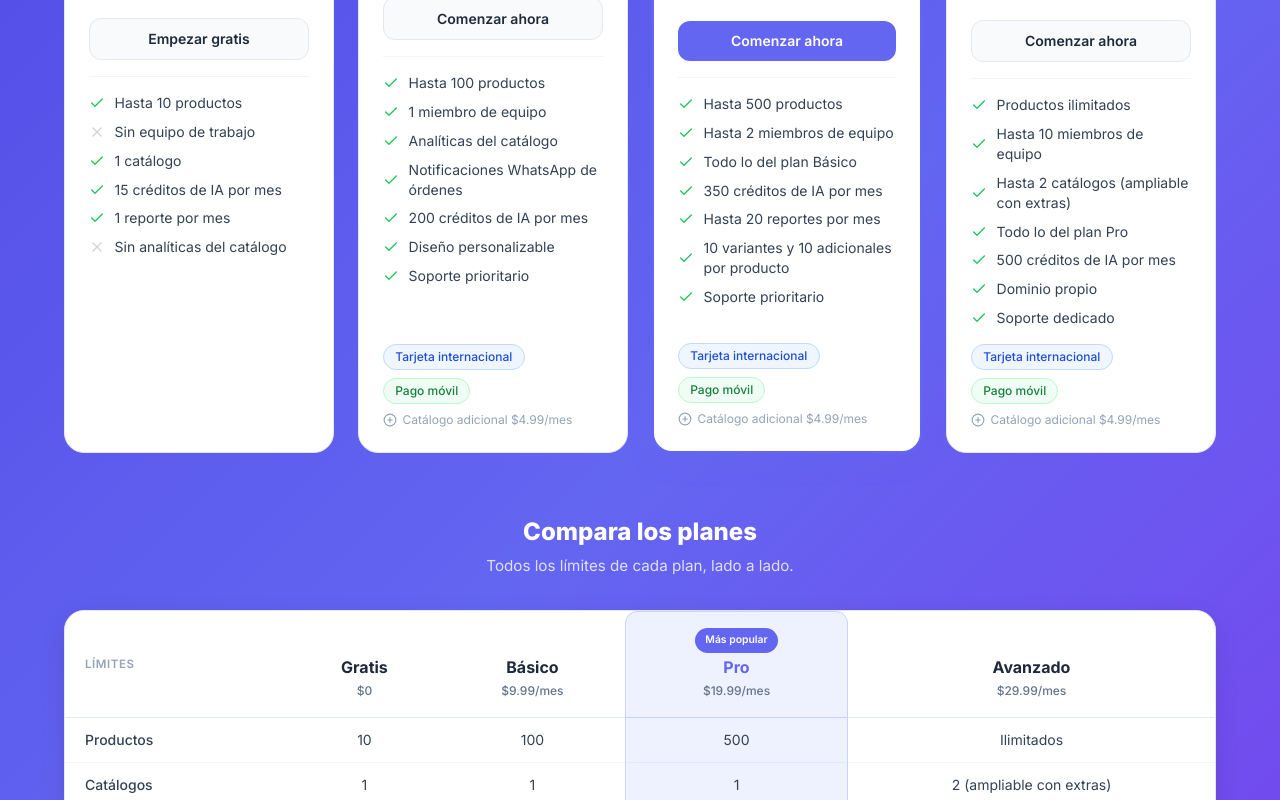
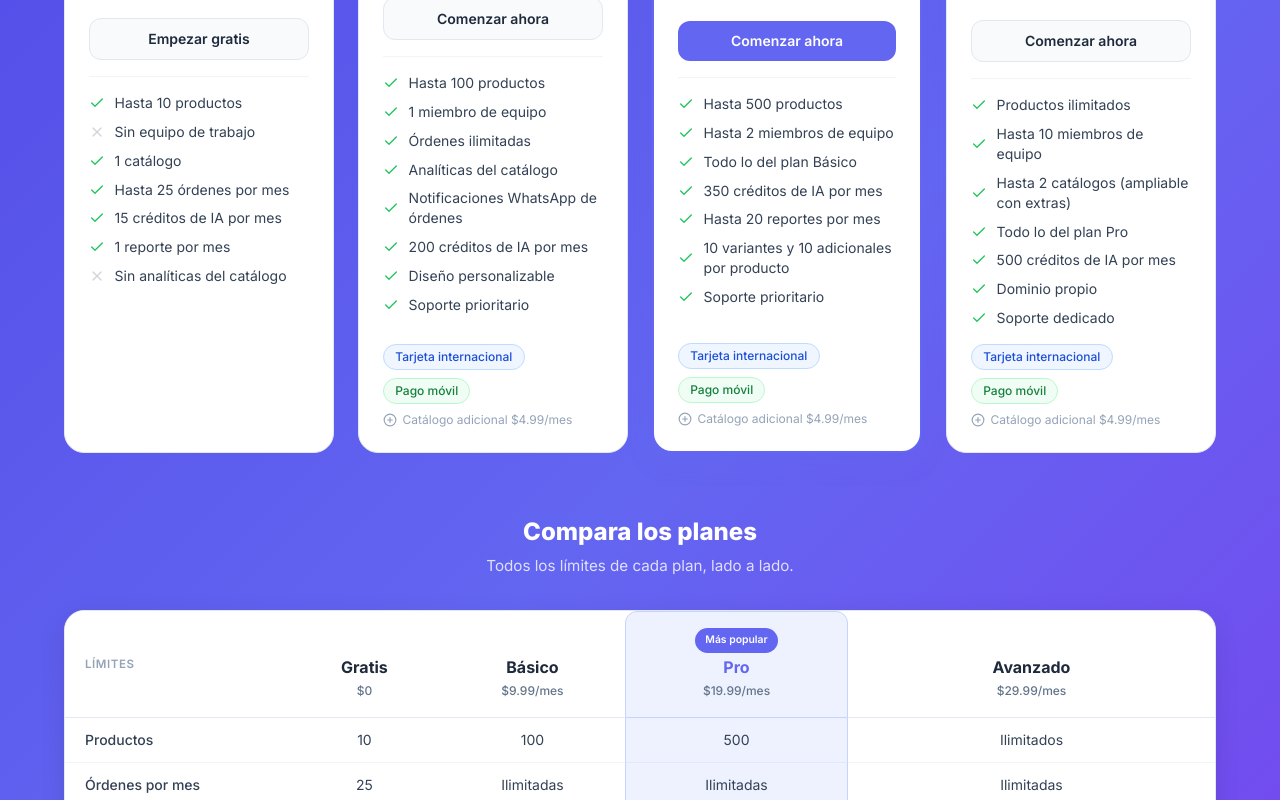
Before and after one commit to NicolasAvailable/catalogohoy_frontend, a React (Vite) app in the folder apps/landing/: page /pricing in a window 1280 px wide. Shown: the part 820-1620 px from the top of the page. Built offline with nearby package versions, Linux system fonts and the light colour scheme; no server answers; the HTML template or start-up script is replaced by a standard one.

Commit message:
feat(landing): limite de 25 ordenes/mes del plan Gratis en pricing y benchmark
- PlanComparison: fila "Ordenes por mes" (25 / Ilimitadas x3).
- Card Gratis: bullet "Hasta 25 ordenes por mes"; card Basico: "Ordenes
  ilimitadas".

Co-Authored-By: Claude Opus 4.8 (1M context) <noreply@anthropic.com>

```diff
--- a/apps/landing/src/components/landing/PlanComparison.tsx
+++ b/apps/landing/src/components/landing/PlanComparison.tsx
@@ -20,6 +20,7 @@ const planColumns = [
 
 const rows: ComparisonRow[] = [
   { label: "Productos", values: ["10", "100", "500", "Ilimitados"] },
+  { label: "Órdenes por mes", values: ["25", "Ilimitadas", "Ilimitadas", "Ilimitadas"] },
   { label: "Catálogos", values: ["1", "1", "1", "2 (ampliable con extras)"] },
   { label: "Miembros de equipo", values: ["0", "1", "2", "10"] },
   { label: "Variantes por producto", values: ["1", "3", "10", "15"] },
--- a/apps/landing/src/components/landing/Pricing.tsx
+++ b/apps/landing/src/components/landing/Pricing.tsx
@@ -60,6 +60,7 @@ const plans: PlanData[] = [
     maxTeamMembers: 0,
     features: [
       { label: "1 catálogo" },
+      { label: "Hasta 25 órdenes por mes" },
       { label: "15 créditos de IA por mes" },
       { label: "1 reporte por mes" },
       { label: "Sin analíticas del catálogo", negative: true },
@@ -76,6 +77,7 @@ const plans: PlanData[] = [
     maxProducts: 100,
     maxTeamMembers: 1,
     features: [
+      { label: "Órdenes ilimitadas" },
       { label: "Analíticas del catálogo" },
       { label: "Notificaciones WhatsApp de órdenes" },
       { label: "200 créditos de IA por mes" },
```
